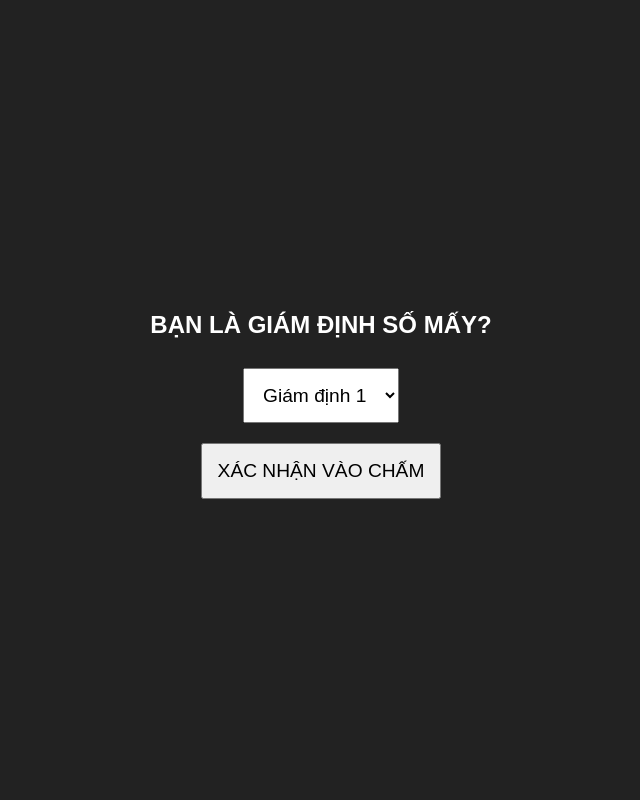
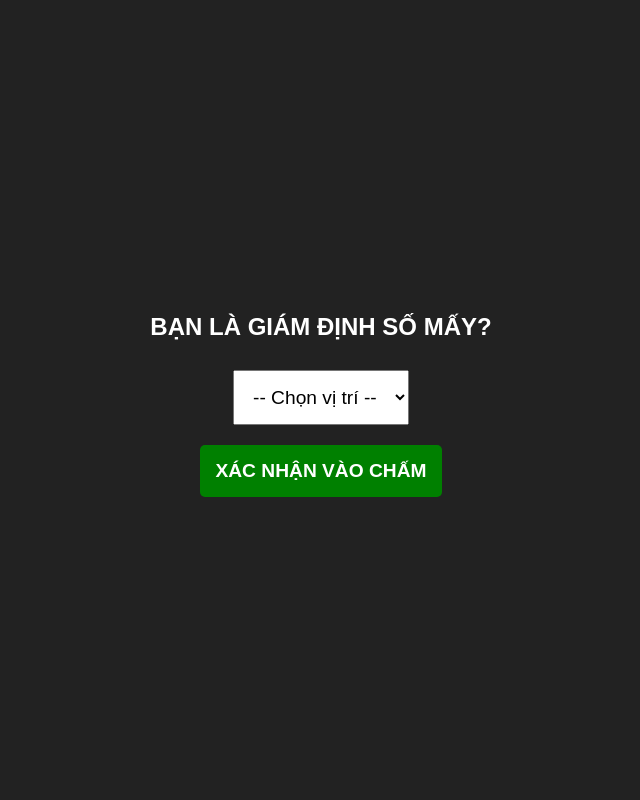
Before and after one commit to soidacungthanhcom/psychic-fishstick, a Flask app: page /judge in a window 1280 px wide. Shown: the whole page, without its empty margins (319-959 px from the left). Run offline with Flask 3, Linux system fonts and the light colour scheme; parts of the project's set-up code (start-up, migrations or seed data) failed here and were passed over; some libraries are stand-ins or nearby versions.

Commit message:
Add files via upload

```diff
--- a/templates/judge.html
+++ b/templates/judge.html
@@ -8,32 +8,33 @@
     <style>
         body { margin: 0; background: #000; color: #fff; font-family: sans-serif; overflow: hidden; touch-action: manipulation; }
         .container { display: flex; flex-direction: column; height: 100vh; }
-        /* Sửa ở đây: Cả 2 hàng đều là flex: 1 để bằng nhau */
         .row { display: flex; flex: 1; }
         .btn { flex: 1; border: 1px solid #333; display: flex; justify-content: center; align-items: center; font-size: 3em; font-weight: bold; cursor: pointer; user-select: none; }
         .btn:active { opacity: 0.6; background-color: #555 !important; }
         .blue { background: #004080; color: #3399ff; }
         .red { background: #800000; color: #ff4d4d; }
         #setup { position: absolute; top: 0; left: 0; width: 100%; height: 100%; background: #222; z-index: 999; display: flex; flex-direction: column; justify-content: center; align-items: center; }
-        select, button { padding: 15px; font-size: 1.2em; margin: 10px; }
+        select, button { padding: 15px; font-size: 1.2em; margin: 10px; cursor: pointer; }
     </style>
 </head>
 <body>
     <div id="setup">
         <h2>BẠN LÀ GIÁM ĐỊNH SỐ MẤY?</h2>
         <select id="judgeSelect">
+            <option value="0">-- Chọn vị trí --</option>
             <option value="1">Giám định 1</option>
             <option value="2">Giám định 2</option>
             <option value="3">Giám định 3</option>
             <option value="4">Giám định 4</option>
             <option value="5">Giám định 5</option>
         </select>
-        <button onclick="startJudge()">XÁC NHẬN VÀO CHẤM</button>
+        <button onclick="startJudge()" style="background: green; color: white; font-weight: bold; border: none; border-radius: 5px;">XÁC NHẬN VÀO CHẤM</button>
     </div>
 
     <div class="container" id="mainUI" style="display:none;">
         <div class="row">
-            <div class="btn blue" onclick="sendVote('blue', 2)">+2</div> <div class="btn red" onclick="sendVote('red', 2)">+2</div>
+            <div class="btn blue" onclick="sendVote('blue', 2)">+2</div>
+            <div class="btn red" onclick="sendVote('red', 2)">+2</div>
         </div>
         <div class="row">
             <div class="btn blue" onclick="sendVote('blue', 1)">+1</div>
@@ -44,18 +45,31 @@
     <script>
         var socket = io();
         var judgeId = 0;
-       function sendVote(side, points) {
-            // Kiểm tra xem đã chọn vị trí chưa
+
+        // --- HÀM NÀY BỊ MẤT NÊN KHÔNG CHUYỂN TRANG ĐƯỢC ---
+        function startJudge() {
+            let selected = document.getElementById('judgeSelect').value;
+            if (selected == 0) {
+                alert("Vui lòng chọn Vị trí Giám định trước khi vào!");
+                return;
+            }
+            judgeId = selected;
+            document.getElementById('setup').style.display = 'none'; // Ẩn màn hình chọn
+            document.getElementById('mainUI').style.display = 'flex'; // Hiện bàn phím
+        }
+
+        // --- HÀM GỬI ĐIỂM CÓ RUNG VÀ CHỚP MÀN HÌNH ---
+        function sendVote(side, points) {
             if(typeof judgeId !== 'undefined' && judgeId == 0) return;
 
-            // 1. Rung điện thoại (Bọc trong try-catch để chống lỗi trên các đời máy cũ)
+            // 1. Rung điện thoại
             try {
                 if (navigator.vibrate) {
                     navigator.vibrate(100);
                 }
             } catch(e) { console.log("Thiết bị không hỗ trợ rung"); }
 
-            // 2. Hiệu ứng chớp nháy phản hồi xúc giác
+            // 2. Chớp nháy màn hình
             let originalBg = document.body.style.backgroundColor;
             document.body.style.backgroundColor = "#555";
             setTimeout(() => {
```
